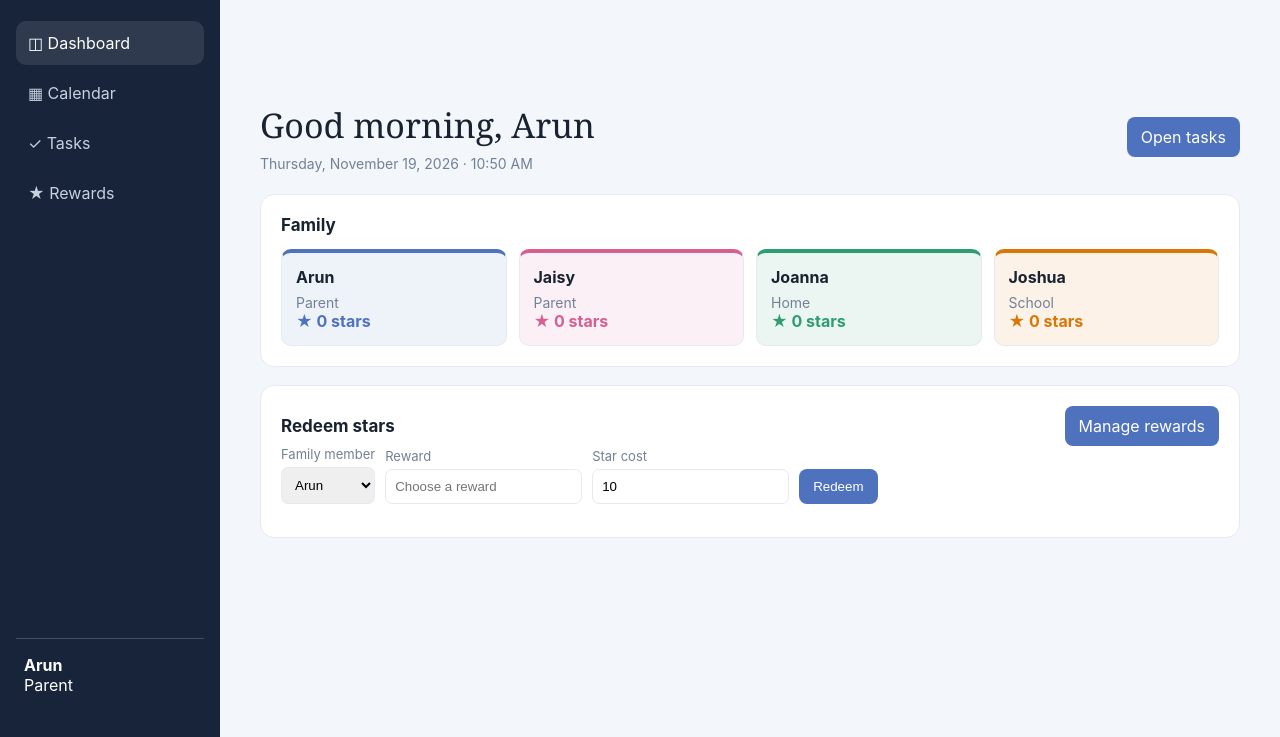
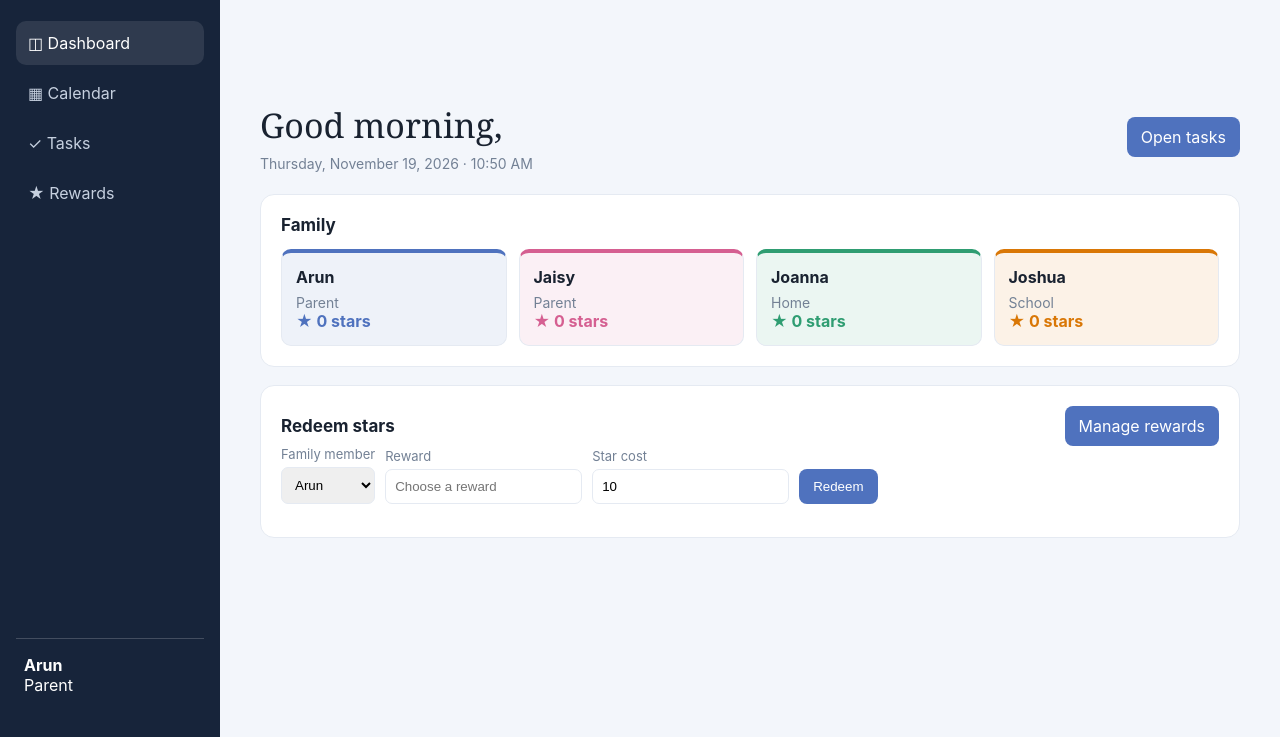
Before and after one commit to alphonseabraham2/family-dashboard, a plain HTML site: page index.html in a window 1280 px wide. Shown: the part 63-800 px from the top of the page. Drawn offline with Linux system fonts and the light colour scheme.

Commit message:
Update index.html

```diff
--- a/index.html
+++ b/index.html
@@ -13,7 +13,7 @@
 <div class="app">
   <aside class="sidebar"><div class="brand"><span class="brand-mark">⌂</span><span>Family</span></div><nav aria-label="Main navigation"><a class="active" href="index.html">◫ Dashboard</a><a href="calendar.html">▦ Calendar</a><a href="tasks.html">✓ Tasks</a><a href="rewards.html">★ Rewards</a></nav><div class="profile"><strong>Arun</strong><br>Parent</div></aside>
   <main>
-    <header class="topbar"><div><h1>Good morning, Arun</h1><div class="date"><time id="current-date"></time> · <time id="current-time"></time></div></div><a class="button" href="tasks.html">Open tasks</a></header>
+    <header class="topbar"><div><h1>Good morning, </h1><div class="date"><time id="current-date"></time> · <time id="current-time"></time></div></div><a class="button" href="tasks.html">Open tasks</a></header>
     <section class="card"><div class="card-header"><h2>Family</h2></div><div class="member-list" id="member-list"></div></section>
     <section class="card"><div class="card-header"><h2>Redeem stars</h2><a class="button" href="rewards.html">Manage rewards</a></div><form class="form-row" id="redeem-form"><label>Family member<select id="redeem-member"></select></label><label>Reward<input id="reward-name" placeholder="Choose a reward" required></label><label>Star cost<input id="reward-cost" type="number" min="1" value="10" required></label><button class="button">Redeem</button></form><p class="message" id="message" role="status"></p><ul class="history" id="history"></ul></section>
   </main>
```
